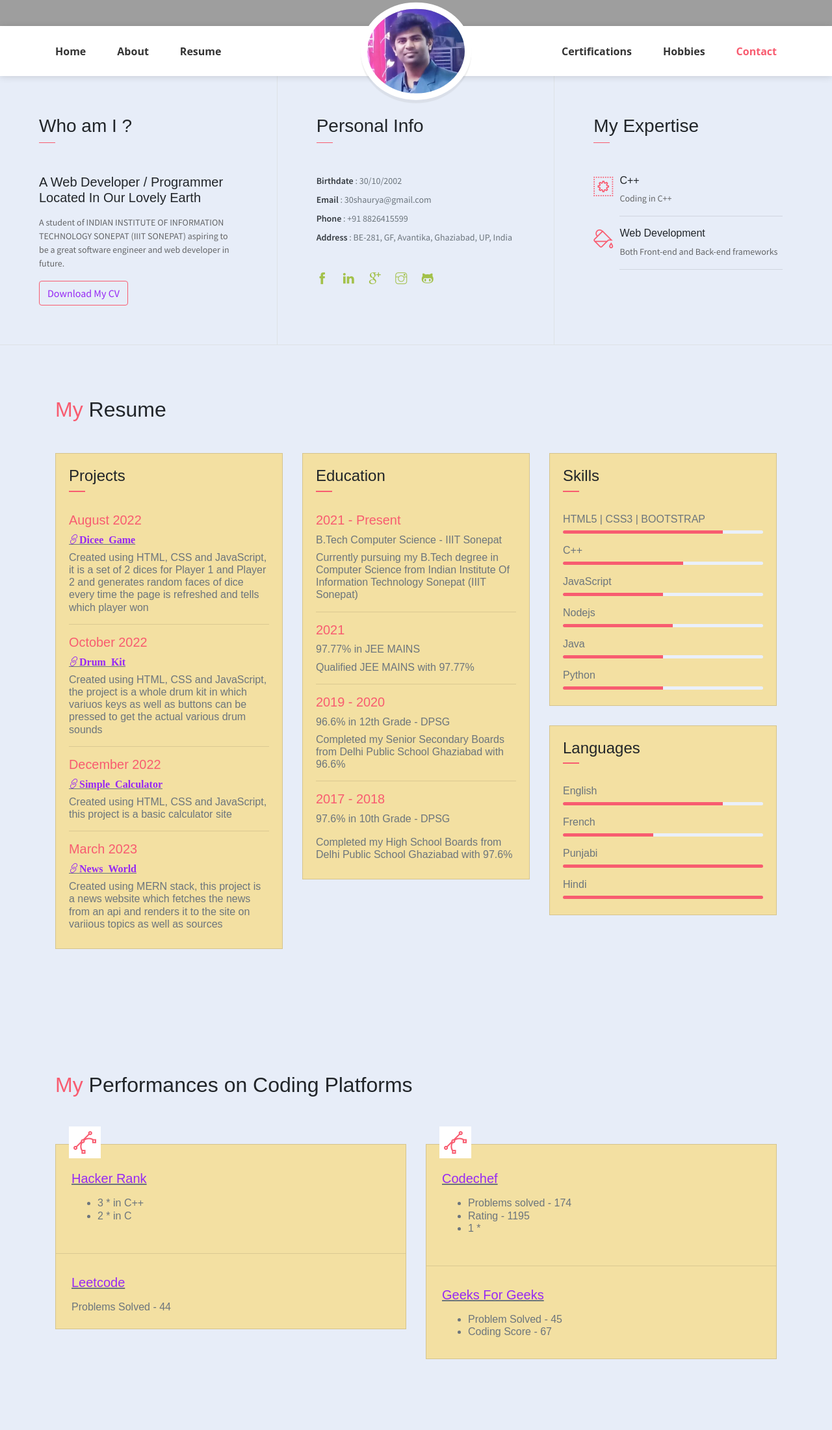
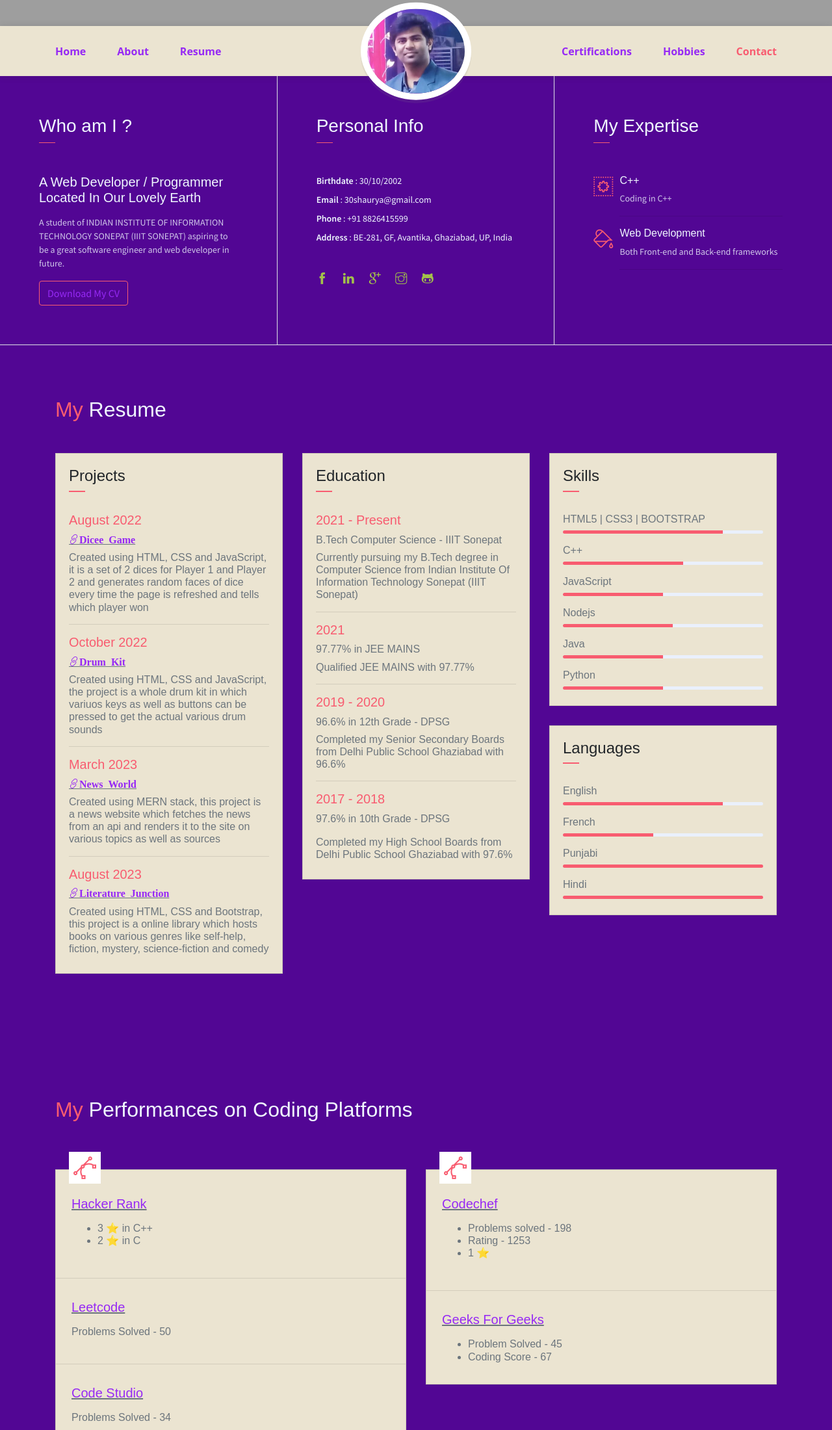
Before and after one commit to ss-coder30/Final-Portfolio, a plain HTML site: page index.html in a window 1280 px wide. Shown: the part 600-2800 px from the top of the page at 65% size. Drawn offline with Linux system fonts and the light colour scheme; grey boxes are pictures that could not be loaded; some icons are missing.

Commit message:
Update index.html

```diff
--- a/index.html
+++ b/index.html
@@ -12,7 +12,7 @@
 	<link rel="stylesheet" href="/assets/css/index.css">
 
 </head>
-<body data-spy="scroll" data-target=".navbar" data-offset="40" id="home" style="background-color: #dee7f6b8;">
+<body data-spy="scroll" data-target=".navbar" data-offset="40" id="home" style="background-color: #520694; ">
     <!-- <a href="components.html" class="btn btn-primary btn-component" data-spy="affix" data-offset-top="600"><i class="ti-shift-left-alt"></i> Components</a> -->
     <header class="header" style="background-image: url(https://wallup.net/wp-content/uploads/2017/03/15/73434-road-dark-forest.jpg);">
         <!-- <img src="/public_html/assets/R.jpeg" alt=""> -->
@@ -32,7 +32,7 @@
             </div>
         </div>
     </header>
-    <nav class="navbar sticky-top navbar-expand-lg navbar-light bg-white" data-spy="affix" data-offset-top="510">
+    <nav class="navbar sticky-top navbar-expand-lg" style="background-color: #EBE4D1" data-spy="affix" data-offset-top="510">
         <div class="container">
             <button class="navbar-toggler ml-auto" type="button" data-toggle="collapse" data-target="#navbarSupportedContent" aria-controls="navbarSupportedContent" aria-expanded="false" aria-label="Toggle navigation">
                 <span class="navbar-toggler-icon"></span>
@@ -52,8 +52,8 @@
                 <ul class="navbar-nav brand">
                     <img src="assets/imgs/Screenshot from 2023-07-21 02-35-16.png" alt="" class="brand-img">
                     <li class="brand-txt">
-                        <h5 class="brand-title">Shaurya Srivastava</h5>
-                        <div class="brand-subtitle">Web Designer | Developer</div>
+                        <h5 class="brand-title" style="color: black;">Shaurya Srivastava</h5>
+                        <div class="brand-subtitle" style="color: black;">Web Designer | Developer</div>
                     </li>
                 </ul>
                 <ul class="navbar-nav ml-auto">
@@ -72,21 +72,21 @@
     </nav>
     <div class="container-fluid">
         <div id="about" class="row about-section">
-            <div class="col-lg-4 about-card">
+            <div class="col-lg-4 about-card" style="color: aliceblue;">
                 <h3 class="font-weight-light">Who am I ?</h3>
                 <span class="line mb-5"></span>
-                <h5 class="mb-3">A Web Developer / Programmer Located In Our Lovely Earth</h5>
-                <p class="mt-20">A student of INDIAN INSTITUTE OF INFORMATION TECHNOLOGY SONEPAT (IIIT SONEPAT) aspiring to be a great software engineer and web developer in future.</p>
+                <h5 class="mb-3"  style="color: aliceblue;">A Web Developer / Programmer Located In Our Lovely Earth</h5>
+                <p class="mt-20"  style="color: aliceblue;">A student of INDIAN INSTITUTE OF INFORMATION TECHNOLOGY SONEPAT (IIIT SONEPAT) aspiring to be a great software engineer and web developer in future.</p>
                 <button class="btn btn-outline-danger"><i class="icon-down-circled2 "></i><a href="/shaurya_srivastava_resume.pdf">Download My CV</a></button>
             </div>
-            <div class="col-lg-4 about-card">
+            <div class="col-lg-4 about-card"  style="color: aliceblue;">
                 <h3 class="font-weight-light">Personal Info</h3>
                 <span class="line mb-5"></span>
-                <ul class="mt40 info list-unstyled">
-                    <li><span>Birthdate</span> : 30/10/2002</li>
-                    <li><span>Email</span> : 30shaurya@gmail.com</li>
-                    <li><span>Phone</span> : +91 8826415599</li>
-                    <li><span>Address</span> :  BE-281, GF, Avantika, Ghaziabad, UP, India</li>
+                <ul class="mt40 info list-unstyled"  style="color: aliceblue;">
+                    <li><span  style="color: aliceblue;">Birthdate</span> : 30/10/2002</li>
+                    <li><span  style="color: aliceblue;">Email</span> : 30shaurya@gmail.com</li>
+                    <li><span  style="color: aliceblue;">Phone</span> : +91 8826415599</li>
+                    <li><span  style="color: aliceblue;">Address</span> :  BE-281, GF, Avantika, Ghaziabad, UP, India</li>
                 </ul>
                 <ul class="social-icons pt-3">
                     <li class="social-item"><a class="social-link text-success" href="https://www.facebook.com/profile.php?id=100009833852008" target="_main"><i class="ti-facebook" aria-hidden="true"></i></a></li>
@@ -96,14 +96,14 @@
                 <li class="social-item"><a class="social-link text-success" href="https://github.com/ss-coder30" target="_main"><i class="ti-github" aria-hidden="true"></i></a></li>
                 </ul>
             </div>
-            <div class="col-lg-4 about-card">
+            <div class="col-lg-4 about-card"  style="color: aliceblue;">
                 <h3 class="font-weight-light">My Expertise</h3>
                 <span class="line mb-5"></span>
                 <div class="row">
                     <div class="col-1 text-danger pt-1"><i class="ti-widget icon-lg"></i></div>
                     <div class="col-10 ml-auto mr-3">
                         <h6>C++</h6>
-                        <p class="subtitle">Coding in C++</p>
+                        <p class="subtitle"  style="color: aliceblue;">Coding in C++</p>
                         <hr>
                     </div>
                 </div>
@@ -111,7 +111,7 @@
                     <div class="col-1 text-danger pt-1"><i class="ti-paint-bucket icon-lg"></i></div>
                     <div class="col-10 ml-auto mr-3">
                         <h6>Web Development</h6>
-                        <p class="subtitle">Both Front-end and Back-end frameworks</p>
+                        <p class="subtitle"  style="color: aliceblue;">Both Front-end and Back-end frameworks</p>
                         <hr>
                     </div>
                 </div>
@@ -123,10 +123,10 @@
     <!--Resume Section-->
     <section class="section" id="resume">
         <div class="container">
-            <h2 class="mb-5"><span class="text-danger">My</span> Resume</h2>
+            <h2 class="mb-5"  style="color: aliceblue;"><span class="text-danger">My</span> Resume</h2>
             <div class="row">
                 <div class="col-md-6 col-lg-4">
-                    <div class="card" style="background-color: #f3e0a2;">
+                    <div class="card" style="background-color: #EBE4D1;">
                        <div class="card-header">
                             <div class="mt-2">
                                 <h4>Projects</h4>
@@ -142,20 +142,19 @@
                             <u><h6><a href="https://drum-kit-kappa-two.vercel.app/"><i class="ti-link"><b><strong>Drum Kit</strong></b></i></a></h6></u>
                             <h6 class="subtitle">Created using HTML, CSS and JavaScript, the project is a whole drum kit in which variuos keys as well as buttons can be pressed to get the actual various drum sounds</h6>
                             <hr>
-                            <h6 class="title text-danger">December 2022</h6>
-                            <!-- <u><h6><a href="https://my-calculator-two.vercel.app/">Simple Calculator</a></h6></u> -->
-                            <u><h6><a href="https://my-calculator-two.vercel.app/"><i class="ti-link"><b><strong>Simple Calculator</strong></b></i></a></h6></u>
 
-                            <h6 class="subtitle">Created using HTML, CSS and JavaScript, this project is a basic calculator site</h6>
-                            <hr>
                             <h6 class="title text-danger">March 2023</h6>
                             <u><h6><a href="https://news-world-tan.vercel.app/?q=random&pageNo=1"><i class="ti-link"><b><strong>News World</strong></b></i></a></h6></u>
-                            <h6 class="subtitle">Created using MERN stack, this project is a news website which fetches the news from an api and renders it to the site on variious topics as well as sources</h6>
+                            <h6 class="subtitle">Created using MERN stack, this project is a news website which fetches the news from an api and renders it to the site on various topics as well as sources</h6>
+                            <hr>
+                            <h6 class="title text-danger">August 2023</h6>
+                            <u><h6><a href="https://literature-junction.vercel.app/"><i class="ti-link"><b><strong>Literature Junction</strong></b></i></a></h6></u>
+                            <h6 class="subtitle">Created using HTML, CSS and Bootstrap, this project is a online library which hosts books on various genres like self-help, fiction, mystery, science-fiction and comedy</h6>
                         </div>
                     </div>
                 </div>
                 <div class="col-md-6 col-lg-4">
-                    <div class="card" style="background-color: #f3e0a2;">
+                    <div class="card" style="background-color: #EBE4D1;">
                        <div class="card-header">
                             <div class="mt-2">
                                 <h4>Education</h4>
@@ -183,7 +182,7 @@
                     </div>
                 </div>
                 <div class="col-lg-4">
-                    <div class="card" style="background-color: #f3e0a2;">
+                    <div class="card" style="background-color: #ebe4d1;">
                        <div class="card-header">
                             <div class="pull-left">
                                 <h4 class="mt-2">Skills</h4>
@@ -218,7 +217,7 @@
                         </div>
                     </div>
 
-                    <div class="card" style="background-color: #f3e0a2;">
+                    <div class="card" style="background-color: #ebe4d1;">
                        <div class="card-header">
                             <div class="pull-left">
                                 <h4 class="mt-2">Languages</h4>
@@ -251,39 +250,44 @@
 
     <section class="section" id="Performances">
         <div class="container">
-            <h2 class="mb-5 pb-4"><span class="text-danger">My</span> Performances on Coding Platforms</h2>
+            <h2 class="mb-5 pb-4"  style="color: aliceblue;"><span class="text-danger">My</span> Performances on Coding Platforms</h2>
             <div class="row">
                 <div class="col-md-6 col-sm-6"> <!-- Changed col-md-4 to col-md-6 -->
-                    <div class="card mb-5" style="background-color: #f3e0a2;">
+                    <div class="card mb-5" style="background-color: #EBE4D1;">
                         <div class="card-header has-icon">
                              <i class="ti-vector text-danger" aria-hidden="true"></i>
                          </div>
                          <div class="card-body px-4 py-3">
                              <u><h5 class="mb-3 card-title text-dark"><a href="https://www.hackerrank.com/30shaurya?hr_r=1" target="_main">Hacker Rank</a></h5></u>
                              <h6 class="subtitle"><ul>
-                                 <li>3 * in C++</li>
-                                 <li>2 * in C</li>
+                                 <li>3 ⭐ in C++</li>
+                                 <li>2 ⭐ in C</li>
                              </ul></h6>
                          </div>
                          <hr>
                          <div class="card-body px-4 py-3">
                             <u><h5 class="mb-3 card-title text-dark"><a href="https://leetcode.com/30shaurya/" target="_main">Leetcode</a></h5></u>
-                            <h6 class="subtitle">Problems Solved - 44</h6>
+                            <h6 class="subtitle">Problems Solved - 50</h6>
+                        </div>
+                        <hr>
+                         <div class="card-body px-4 py-3">
+                            <u><h5 class="mb-3 card-title text-dark"><a href="https://www.codingninjas.com/studio/profile/c3bf7555-5ebd-432d-8cf7-196f21b957db" target="_main">Code Studio</a></h5></u>
+                            <h6 class="subtitle">Problems Solved - 34</h6>
                         </div>
                      </div>
                 </div>
 
                 <div class="col-md-6 col-sm-6"> <!-- Changed col-md-4 to col-md-6 -->
-                    <div class="card mb-5" style="background-color: #f3e0a2;">
+                    <div class="card mb-5" style="background-color: #ebe4d1;">
                         <div class="card-header has-icon">
                              <i class="ti-vector text-danger" aria-hidden="true"></i>
                          </div>
                          <div class="card-body px-4 py-3">
                              <u><h5 class="mb-3 card-title text-dark"><a href="https://www.codechef.com/users/game_changerrr" target="_main">Codechef</a></h5></u>
                              <h6 class="subtitle"><ul>
-                                <li>Problems solved - 174</li>
-                                <li>Rating - 1195</li>
-                                <li>1 *</li>
+                                <li>Problems solved - 198</li>
+                                <li>Rating - 1253</li>
+                                <li>1 ⭐</li>
                             </ul></h6>
                          </div>
                          <hr>
@@ -314,9 +318,9 @@
 
     <section class="section" id="certifications">
         <div class="container">
-            <h2 class="mb-5" >My <span class="text-danger">Certifications</span></h2>
+            <h2 class="mb-5" style="color: aliceblue;"><span class="text-danger">My</span> Certifications</span></h2>
             <div class="row">
-                <div class="blog-card" style="background-color: #f3e0a2;">
+                <div class="blog-card" style="background-color: #EBE4D1;">
                     <div class="img-holder">
                         <img src="assets/certificates/Screenshot from 2023-07-21 02-13-52.png" alt="">
                     </div>
@@ -328,7 +332,7 @@
                     </div>
                 </div>
 
-                <div class="blog-card" style="background-color: #f3e0a2;">
+                <div class="blog-card" style="background-color: #EBE4D1;">
                     <div class="img-holder">
                         <img src="assets/certificates/Screenshot from 2023-07-21 02-14-33.png" alt="">
                     </div>
@@ -339,7 +343,7 @@
 
                     </div>
                 </div>
-                <div class="blog-card" style="background-color: #f3e0a2;">
+                <div class="blog-card" style="background-color: #EBE4D1;">
                     <div class="img-holder">
                         <img src="assets/certificates/Screenshot from 2023-07-21 02-15-24.png" alt="">
                     </div>
@@ -351,7 +355,7 @@
                     </div>
 
                 </div>
-                <div class="blog-card" style="background-color: #f3e0a2;">
+                <div class="blog-card" style="background-color: #EBE4D1;">
                     <div class="img-holder">
                         <img src="assets/certificates/Screenshot from 2023-07-21 02-16-16.png" alt="">
                     </div>
@@ -363,7 +367,7 @@
                     </div>
 
                 </div>
-                <div class="blog-card" style="background-color: #f3e0a2;">
+                <div class="blog-card" style="background-color: #EBE4D1;">
                     <div class="img-holder">
                         <img src="assets/certificates/Screenshot from 2023-07-21 02-16-49.png" alt="">
                     </div>
@@ -376,7 +380,7 @@
 
                 </div>
 
-                <div class="blog-card" style="background-color: #f3e0a2;">
+                <div class="blog-card" style="background-color: #EBE4D1;">
                     <div class="img-holder">
                         <img src="assets/certificates/Screenshot from 2023-07-21 02-17-16.png" alt="">
                     </div>
@@ -386,7 +390,7 @@
                     </div>
 
                 </div>
-                <div class="blog-card" style="background-color: #f3e0a2;">
+                <div class="blog-card" style="background-color: #EBE4D1;">
                     <div class="img-holder">
                         <img src="assets/certificates/Screenshot from 2023-07-21 02-17-56.png" alt="">
                     </div>
@@ -398,7 +402,7 @@
                     </div>
 
                 </div>
-                <div class="blog-card" style="background-color: #f3e0a2;">
+                <div class="blog-card" style="background-color: #EBE4D1;">
                     <div class="img-holder">
                         <img src="assets/certificates/web_dev_certificate.jpg" alt="">
                     </div>
@@ -416,9 +420,9 @@
     </section>
 
     <!-- Portfolio Section -->
-    <section class="section bg-custom-gray" id="hobbies">
+    <section class="section bg-custom-gray" id="hobbies" style="background-color: #520694;">
         <div class="container">
-            <h1 class="mb-5"><span class="text-danger">My</span> Hobbies</h1>
+            <h1 class="mb-5" style="color: aliceblue;"><span class="text-danger">My</span> Hobbies</h1>
             <div class="portfolio">
 
                 <div class="portfolio-container">
```
